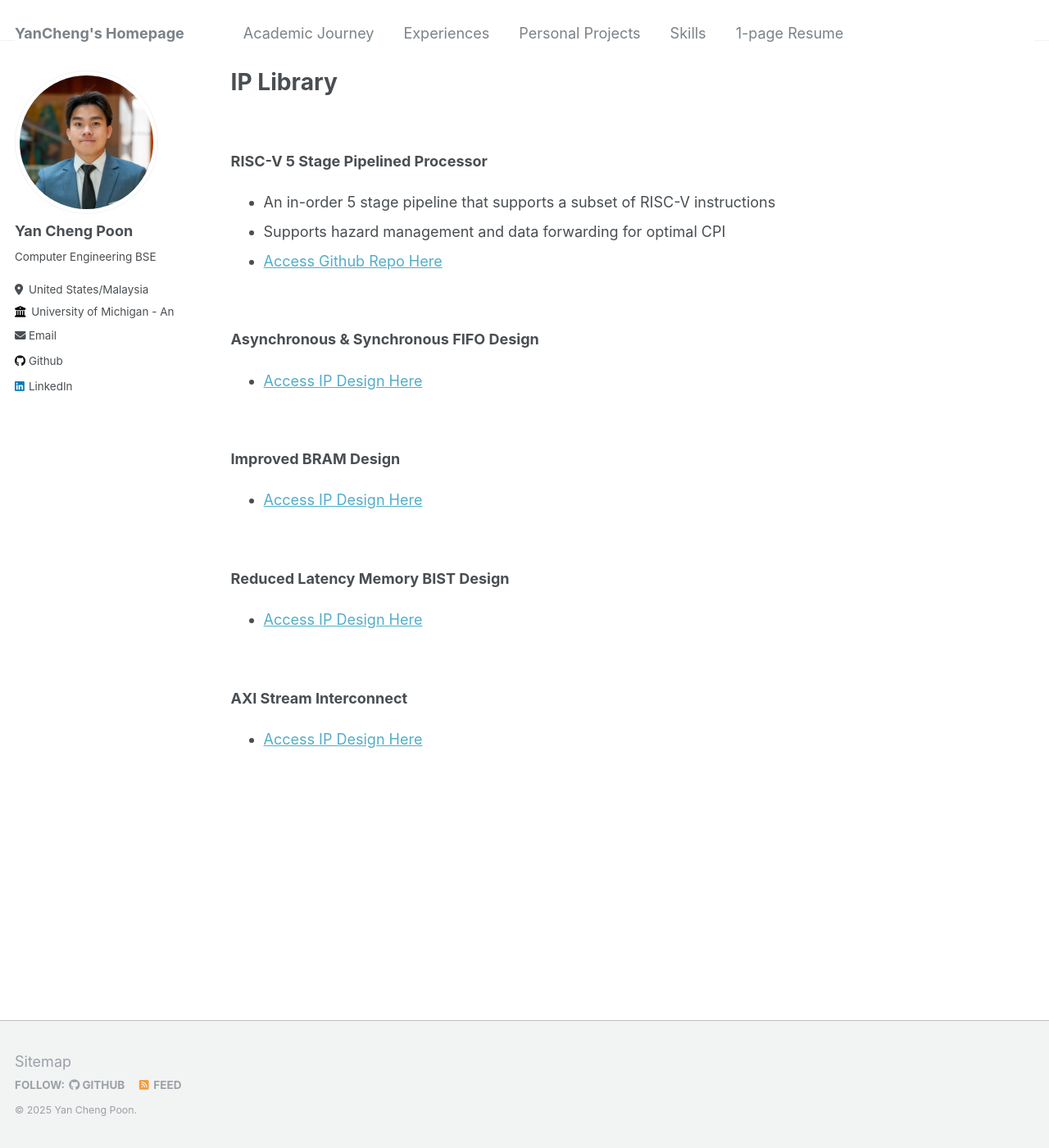
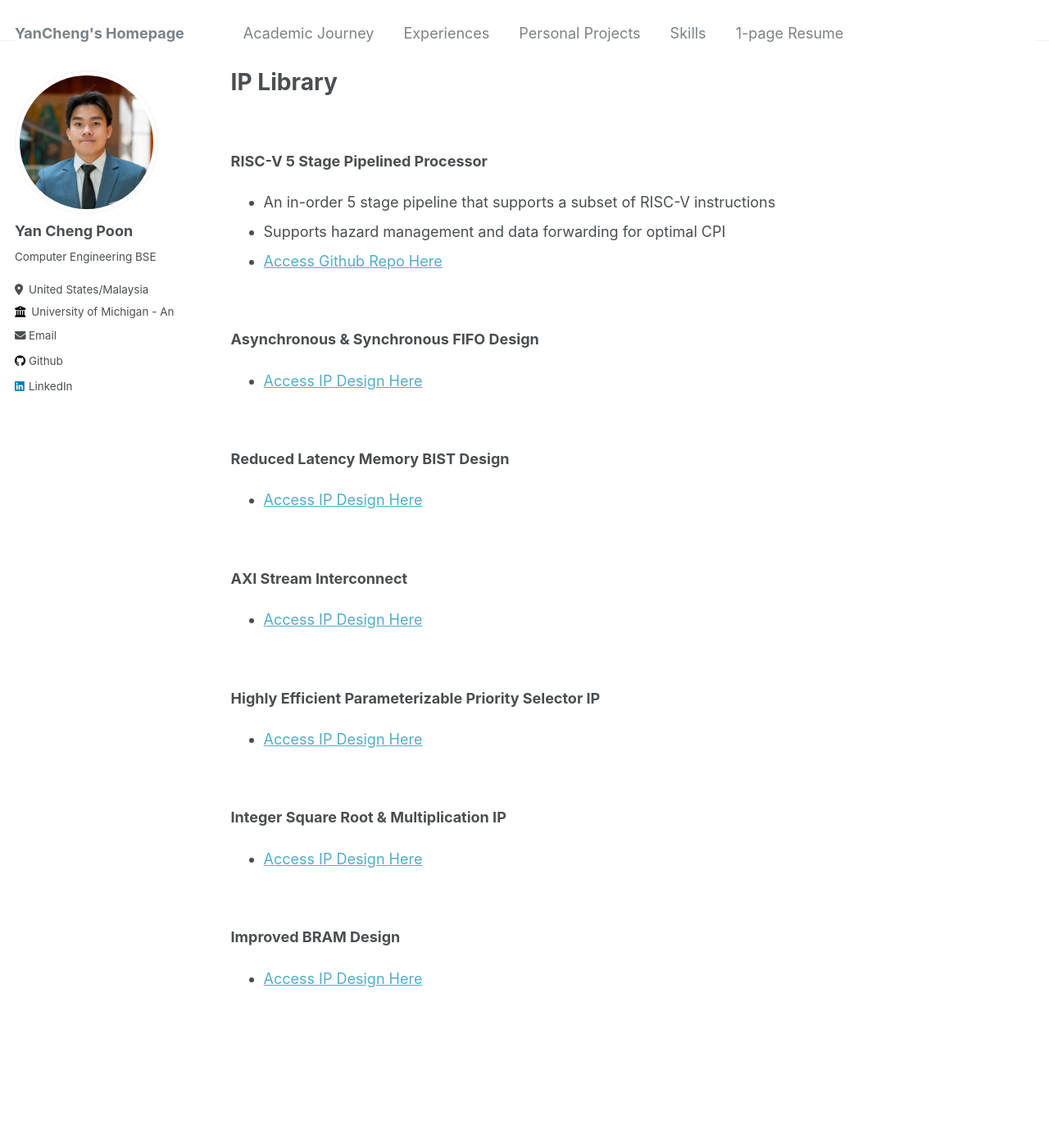
Before and after one commit to ycpoon/ycpoon.github.io, a Jekyll site: the page built from _pages/iplib.md, in a window 1280 px wide and 1400 px high. Shown: the whole window at 82% size. Built offline with Jekyll 4.4.1, drawn with Linux system fonts in a browser that asks for light colours.

Commit message:
added ip

```diff
--- a/_pages/iplib.md
+++ b/_pages/iplib.md
@@ -21,11 +21,6 @@ redirect_from:
 
 &nbsp;
 
-**Improved BRAM Design**
-- [Access IP Design Here](https://www.edaplayground.com/x/YFYf)
-
-&nbsp;
-
 **Reduced Latency Memory BIST Design**
 - [Access IP Design Here](https://www.edaplayground.com/x/Fr6S)
 
@@ -33,3 +28,20 @@ redirect_from:
 
 **AXI Stream Interconnect**
 - [Access IP Design Here](https://www.edaplayground.com/x/DkCF)
+
+&nbsp;
+
+**Highly Efficient Parameterizable Priority Selector IP**
+- [Access IP Design Here](https://www.edaplayground.com/x/RFmL)
+
+&nbsp;
+
+**Integer Square Root & Multiplication IP**
+- [Access IP Design Here](https://www.edaplayground.com/x/WVQt)
+
+&nbsp;
+
+**Improved BRAM Design**
+- [Access IP Design Here](https://www.edaplayground.com/x/YFYf)
+
+&nbsp;
```
